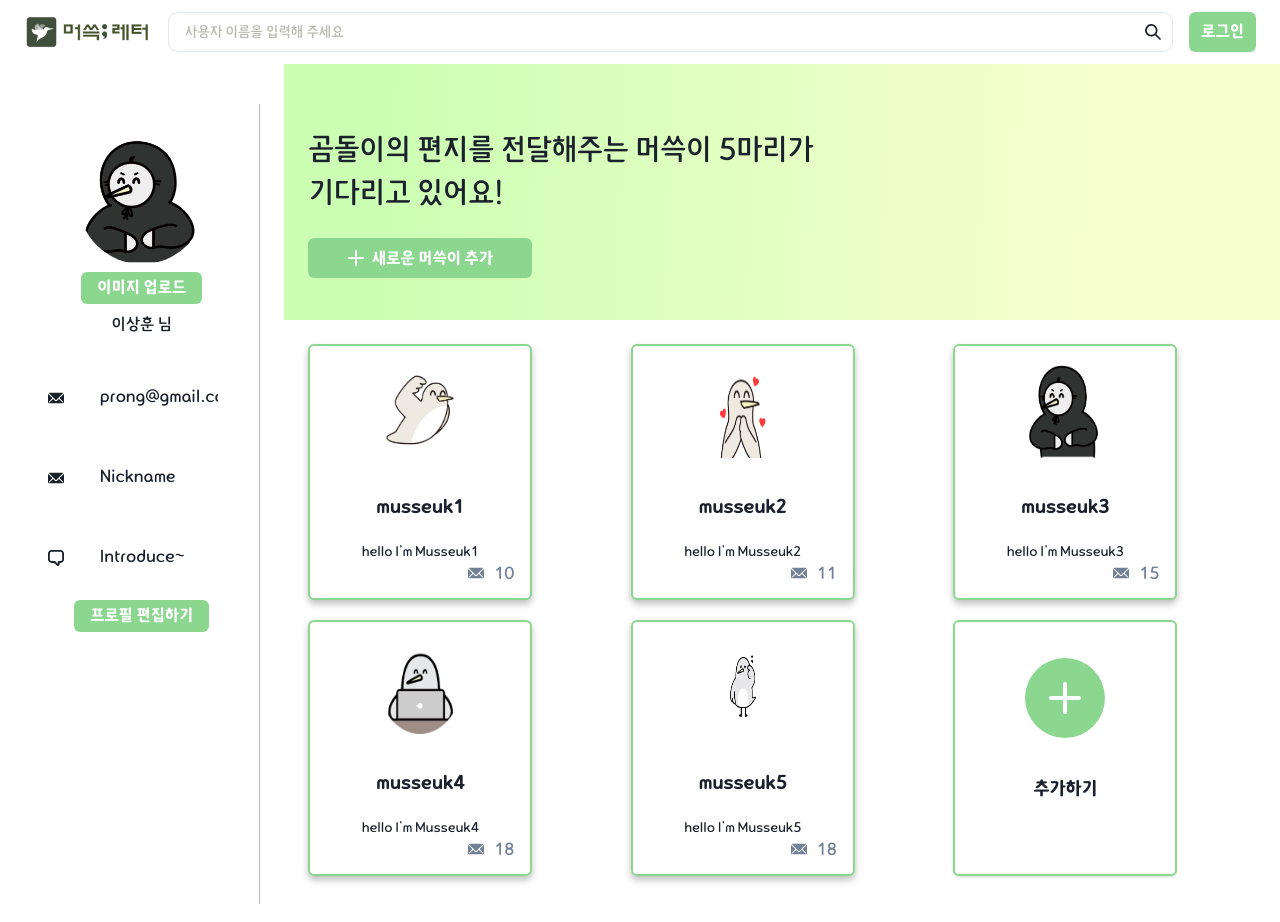
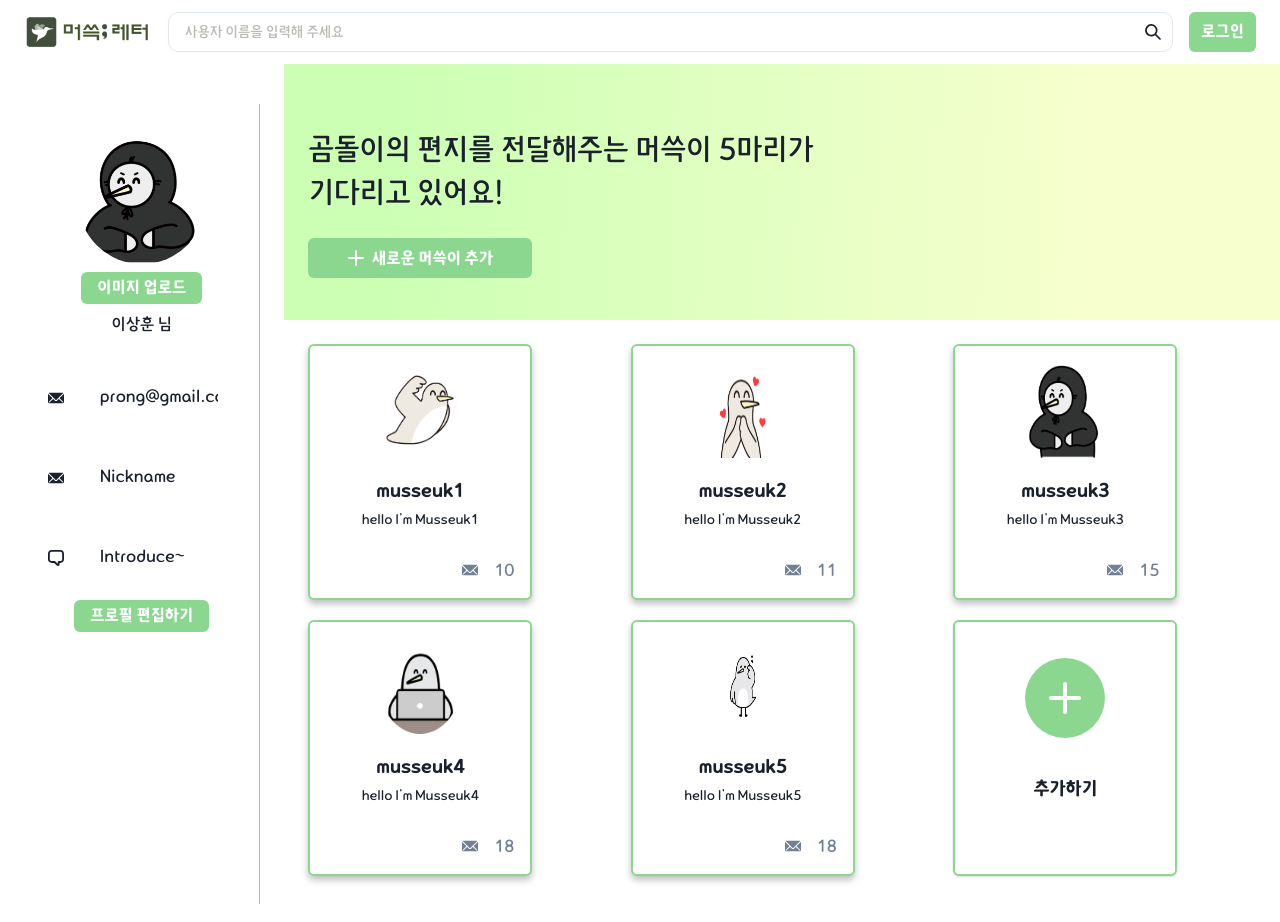
Before and after one commit to prgrms-fe-devcourse/FEDC4_MUSSEUK_LETTER_Donggeun, a React (Vite) app: page /profile/1 in a window 1280 px wide. Shown: the top 922 px of the page. Built offline with nearby package versions, Linux system fonts and the light colour scheme; no server answers.

Commit message:
design: margin 수정

```diff
--- a/src/pages/Profile/components/MusseukCard.tsx
+++ b/src/pages/Profile/components/MusseukCard.tsx
@@ -18,14 +18,14 @@ const MusseukCard = ({ cardInfo }) => {
       </CardHeader>
       <CardBody mt={4} p={0}>
         <Stack textAlign="center">
-          <Heading fontSize="lg" my={4} mx={0}>
+          <Heading fontSize="lg" m={0}>
             {musseukName}
           </Heading>
           <Text fontSize="0.8rem">{musseukContent}</Text>
         </Stack>
       </CardBody>
       <CardFooter p={0} justify="flex-end" alignItems="center" color={'blue03'}>
-        <EmailIcon mr="10px" />
+        <EmailIcon mr="1rem" />
         <Text>{letter}</Text>
       </CardFooter>
     </Card>
```
